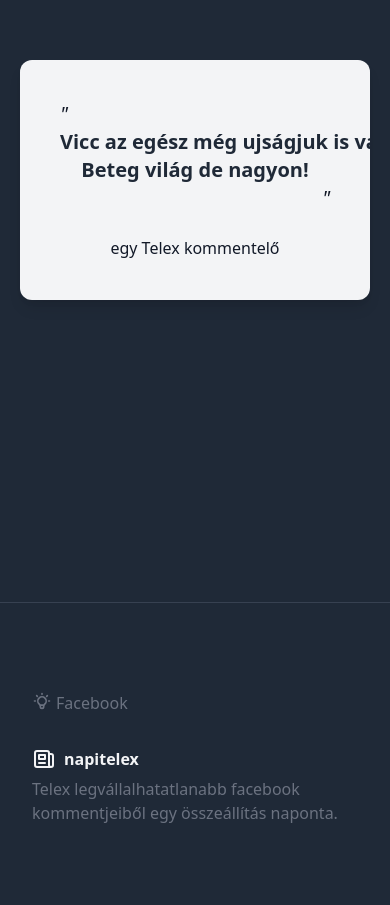
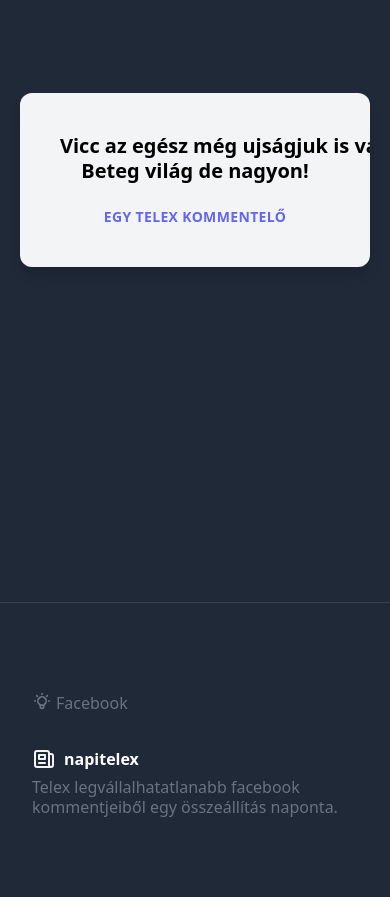
Before and after one commit to sndrrrkrly/napi-telex, a Vue app: page / in a window 390 px wide. Shown: the part 242-1147 px from the top of the page. Built offline with nearby package versions, Linux system fonts and the light colour scheme.

Commit message:
responsive

```diff
--- a/src/App.vue
+++ b/src/App.vue
@@ -2,23 +2,15 @@
   <div id = "app">
     <div class = "min-w-screen min-h-screen bg-gray-800 flex items-center justify-center px-5 py-5">
       <div class = "w-full mx-auto rounded-xl bg-gray-100 shadow-lg p-10 text-gray-800 relative overflow-hidden min-w-80 max-w-3xl md:min-w-50 md:max-w-xl">
-        <p class = "text-gray-900 text-xl">
-          <em>"</em>
-        </p>
-
-        <h1 class = "text-gray-800 font-bold text-xl md:text-lg sm:text-sm text-center">
+        <h1 class = "leading-tight text-black font-bold text-xl md:text-lg sm:text-sm text-center">
           <div class="pre-formatted">
             {{ selectedComment }}
           </div>
         </h1>
 
-        <p class = "text-gray-900 text-xl text-right">
-          <em>"</em>
-        </p>
-
         <br />
 
-        <p class = "text-gray-900 font-light text-center">
+        <p class = "uppercase tracking-wide text-sm text-indigo-500 font-semibold text-center">
           egy Telex kommentelő
         </p>
       </div>
@@ -34,7 +26,7 @@
               <path stroke-linecap="round" stroke-linejoin="round" stroke-width="2" d="M9.663 17h4.673M12 3v1m6.364 1.636l-.707.707M21 12h-1M4 12H3m3.343-5.657l-.707-.707m2.828 9.9a5 5 0 117.072 0l-.548.547A3.374 3.374 0 0014 18.469V19a2 2 0 11-4 0v-.531c0-.895-.356-1.754-.988-2.386l-.548-.547z" />
             </svg>
 
-            <a href = 'https://facebook.com/sandorkiraly0' class = 'text-gray-500 hover:text-gray-400'>
+            <a href = 'https://facebook.com/sandorkiraly0' class = 'text-gray-500 hover:text-gray-400 hover:underline'>
                 Facebook
             </a>
           </p>
@@ -46,12 +38,12 @@
               <path stroke-linecap="round" stroke-linejoin="round" stroke-width="2" d="M19 20H5a2 2 0 01-2-2V6a2 2 0 012-2h10a2 2 0 012 2v1m2 13a2 2 0 01-2-2V7m2 13a2 2 0 002-2V9a2 2 0 00-2-2h-2m-4-3H9M7 16h6M7 8h6v4H7V8z" />
             </svg>
 
-            <h1 class="font-semibold text-gray-100 sm:text-lg">
+            <h1 class="font-semibold text-white sm:text-lg">
               napitelex
             </h1>
           </div>
 
-          <p class="text-gray-500">
+          <p class="text-gray-500 leading-tight">
             Telex legvállalhatatlanabb facebook <br /> kommentjeiből egy összeállítás naponta.
           </p>
         </div>
```
